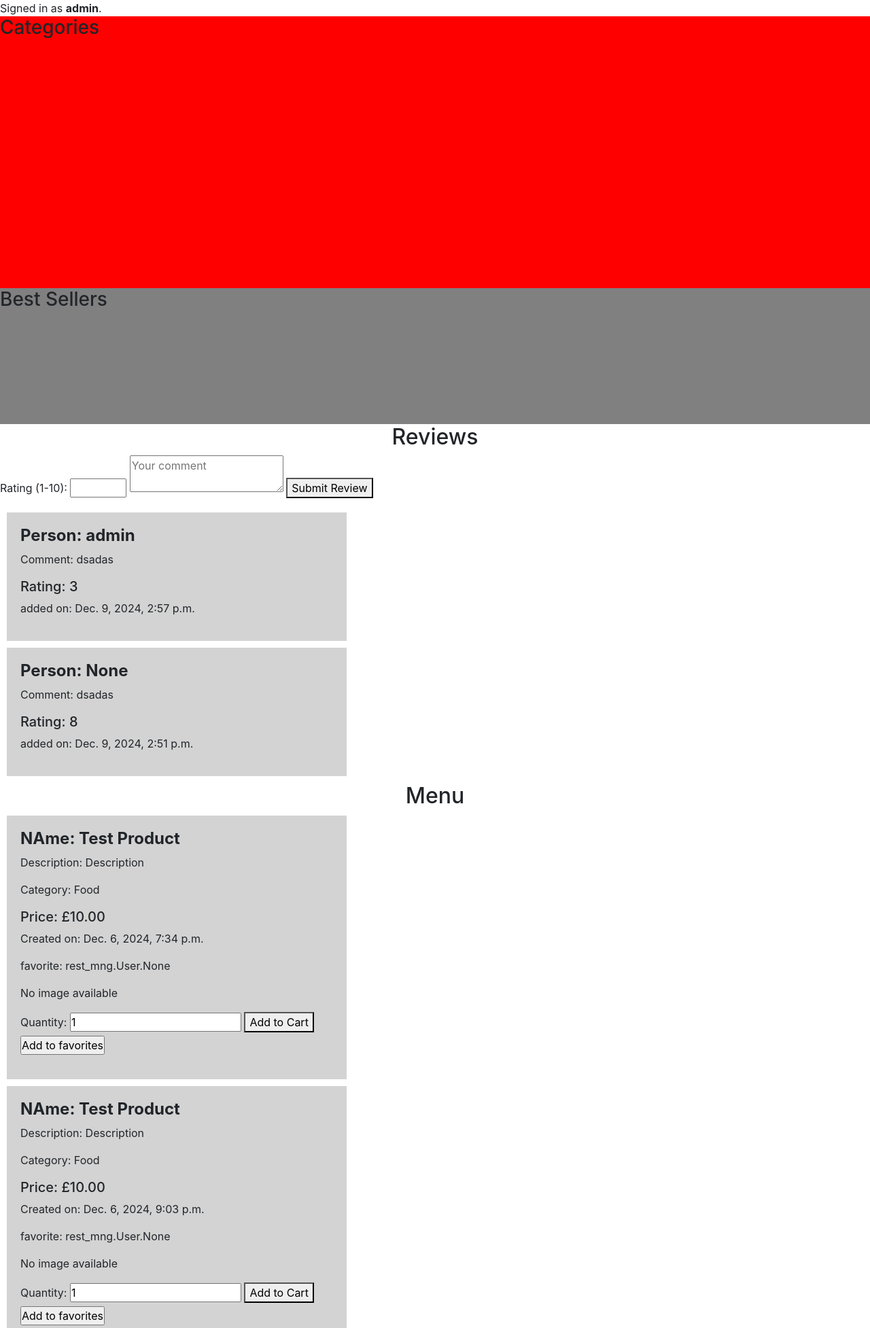
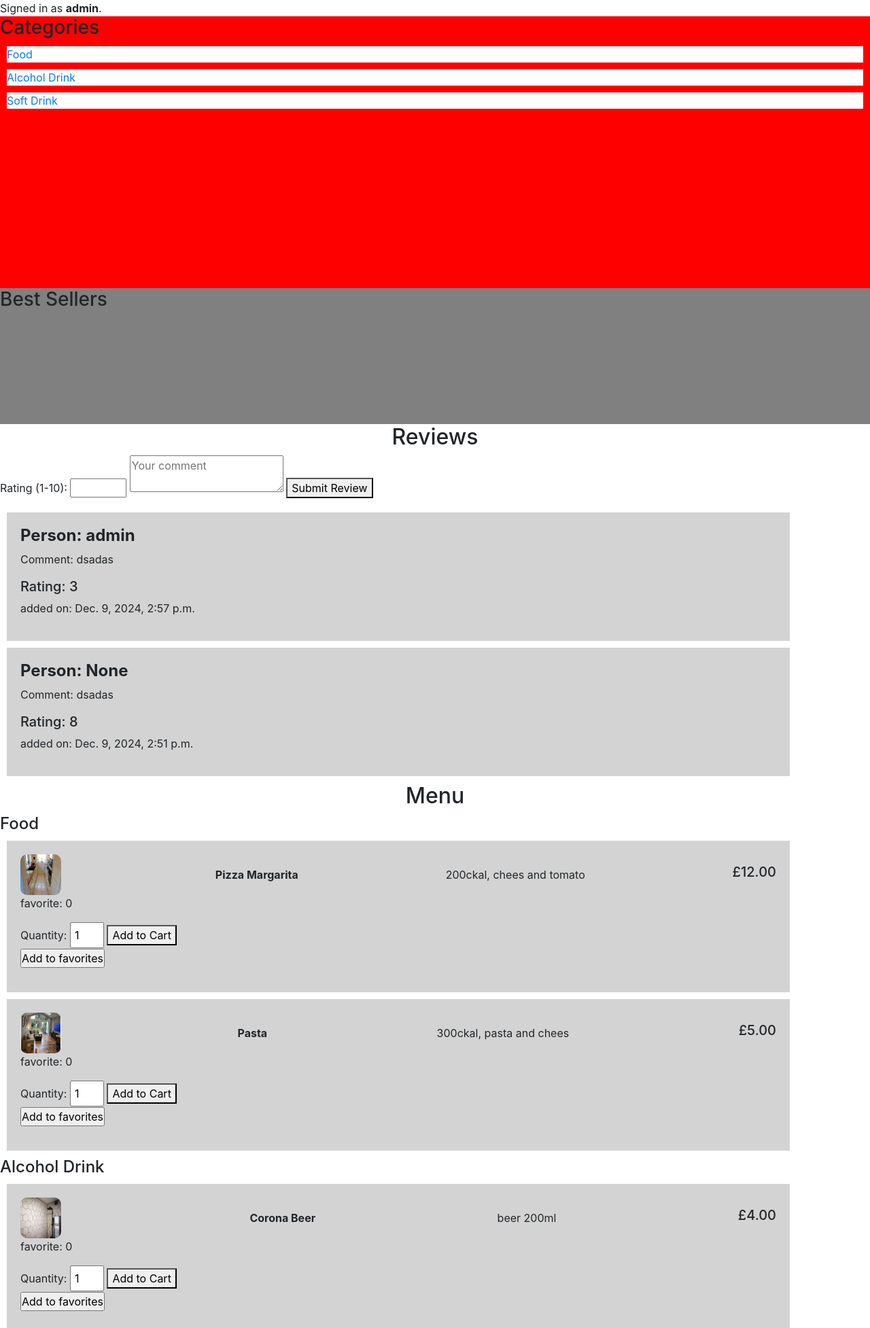
Before and after one commit to ITemci/dissertation, a Django app: page / in a window 1280 px wide. Shown: the part 64-2018 px from the top of the page at 68% size. Run offline with Django 5.2, Linux system fonts and the light colour scheme; the first user in the database is signed in; data comes from the database, SQL or seed files in the repository; data that the repository does not hold is empty; some libraries are stand-ins or nearby versions.

Commit message:
added categories, improved cart

```diff
--- a/restaurant_mng/rest_mng/static/rest_mng/cart_functionality.js
+++ b/restaurant_mng/rest_mng/static/rest_mng/cart_functionality.js
@@ -31,14 +31,27 @@
 
         // Display cart items
         function updateCartUI() {
-            const cart = JSON.parse(sessionStorage.getItem('cart'));
+            const cart = JSON.parse(sessionStorage.getItem('cart')|| '{}');
             const cartItems = document.getElementById('cart-items');
+            const checkoutButton = document.getElementById('checkout-button');
+            const emptyCartMessage = document.getElementById('empty-cart-message');
+
             cartItems.innerHTML = '';
 
-            for (const [productId, item] of Object.entries(cart)) {
-                const li = document.createElement('li');
-                li.textContent = `${item.name} - Quantity: ${item.quantity} - Total: £${(item.price * item.quantity).toFixed(2)}`;
-                cartItems.appendChild(li);
+            if (Object.keys(cart).length === 0) {
+                // Cart is empty
+                checkoutButton.style.display = 'none'; // Hide checkout button
+                emptyCartMessage.style.display = 'block'; // Show "Cart is empty" message
+            } else {
+                // Cart has items
+                checkoutButton.style.display = 'block'; // Show checkout button
+                emptyCartMessage.style.display = 'none'; // Hide "Cart is empty" message
+
+                for (const [productId, item] of Object.entries(cart)) {
+                    const li = document.createElement('li');
+                    li.textContent = `${item.name} - Quantity: ${item.quantity} - Total: £${(item.price * item.quantity).toFixed(2)}`;
+                    cartItems.appendChild(li);
+                }
             }
         }
 
@@ -49,8 +62,8 @@
             fetch('checkout', {
                 method: 'POST',
                 headers: {
-                    'Content-Type': 'application/json',
-                    'X-CSRFToken': '{{ csrf_token }}'
+                    'Content-Type': 'application/json'
+
                 },
                 body: cart
             })
--- a/restaurant_mng/rest_mng/static/rest_mng/styles.css
+++ b/restaurant_mng/rest_mng/static/rest_mng/styles.css
@@ -135,15 +135,21 @@ h2{
 
 .product{
     margin:10px;
-    width: 500px;
+    width: 90%;
     height: auto;
     padding: 20px;
     background-color: lightgrey;
 }
 
+.category{
+    background-color:white;
+    margin:10px;
+}
+
 .prod_img{
-    width: 40%;
-    height:auto;
+    width: 60px;
+    height:60px;
+    border-radius: 10px;
 }
 
 #new_product{
@@ -218,3 +224,14 @@ h2{
 #cart.show{
     display:block;
 }
+
+#add_cart input[type='number']{
+    width: 50px;
+    padding:5px;
+}
+
+#prod_heading{
+    display: flex;
+    justify-content: space-between;
+    align-items: center;
+}
--- a/restaurant_mng/rest_mng/templates/rest_mng/index.html
+++ b/restaurant_mng/rest_mng/templates/rest_mng/index.html
@@ -23,7 +23,10 @@
 
    <div id="categories">  <h3> Categories </h3>
 
+    {% for category in products_by_category %}
+       <div class="category"><a href="#{{category}}">{{ category }}</a></div>
 
+   {% endfor %}
    </div>
 
 
@@ -52,25 +55,27 @@
 
 
 <h2>Menu</h2>
-{% for product in products%}
+{% for category, products in products_by_category.items %}
+    <h4 id="{{category}}">{{ category }}</h4>
+    <div class="category-products">
+        {% for product in products %}
         <div class="product">
-
-    <h4><strong>NAme: {{ product.prod_name }}</strong></h4>
-
-    <p>Description: {{ product.prod_desc }}</p>
-    <p>Category: {{ product.category }}</p>
-    <h5>Price: £{{ product.price }}</h5>
-    <p >Created on: {{ product.date }}</p>
-    <p>favorite: {{ product.favorite }}</p>
-
+            <div id="prod_heading">
                 {% if product.image %}
                 <img src="{{ product.image.url }}" alt="Product Image" class="prod_img">
                 {% else %}
                 <p>No image available</p>
                 {% endif %}
 
+                <strong style="margin-left: 10px;">{{ product.prod_name }}</strong>
+                <span> {{ product.prod_desc }}</span>
+                <h5>£{{ product.price }}</h5>
+            </div>
+
+            <p>favorite: {{ product.favorite.count }}</p>
+
             {% if user.is_authenticated %}
-    <form id="add_cart" >
+            <form id="add_cart">
                 <label for="quantity_{{ product.id }}">Quantity:</label>
                 <input type="number" id="quantity_{{ product.id }}" min="1" max="{{ product.stock }}" value="1">
                 <button onclick="addToCart({{ product.id }}, '{{ product.prod_name }}', {{ product.price }})">Add to Cart</button>
--- a/restaurant_mng/rest_mng/templates/rest_mng/sales_history.html
+++ b/restaurant_mng/rest_mng/templates/rest_mng/sales_history.html
@@ -12,6 +12,9 @@
         <p>Total price: {{sale.total_price}}</p>
         <h5>Status: {{ sale.status }}</h5>
         <p >added on: {{ sale.date }}</p>
+
+        {% empty %}
+            <p>No Orders</p>
 
     </div>
     {% endfor %}
--- a/restaurant_mng/rest_mng/views.py
+++ b/restaurant_mng/rest_mng/views.py
@@ -16,9 +16,12 @@ from .models import User,Product, Reviews,Sales, SalesItems
 # Create your views here.
 def index(request):
     products = Product.objects.all()
+    categories = Product.objects.values_list('category', flat=True).distinct()
+    products_by_category = {category: Product.objects.filter(category=category) for category in categories}
+
     reviews = Reviews.objects.order_by('-date')
     return render(request, 'rest_mng/index.html',{
-        'products':products,
+        'products_by_category':products_by_category,
         'reviews': reviews,
     })
 
@@ -132,7 +135,7 @@ def add_review(request):
 
             # Redirect to the index route
         return redirect('index')
-
+@csrf_exempt
 def checkout(request):
     if request.method == 'POST':
         cart = json.loads(request.body)
```
Also changed, not shown: other parts of restaurant_mng/rest_mng/templates/rest_mng/index.html (+7 -8 lines), restaurant_mng/rest_mng/templates/rest_mng/layout.html (+9 -6 lines), restaurant_mng/db.sqlite3, restaurant_mng/media/images/IMG_7765.JPG (added), restaurant_mng/media/images/IMG_7967.JPG (added), restaurant_mng/media/images/IMG_7978.JPG (added), restaurant_mng/media/images/IMG_8024.JPG (added), restaurant_mng/media/images/IMG_8042_rwwh2sd.JPG (added). Lines whose indentation alone changed are shown as unchanged.
